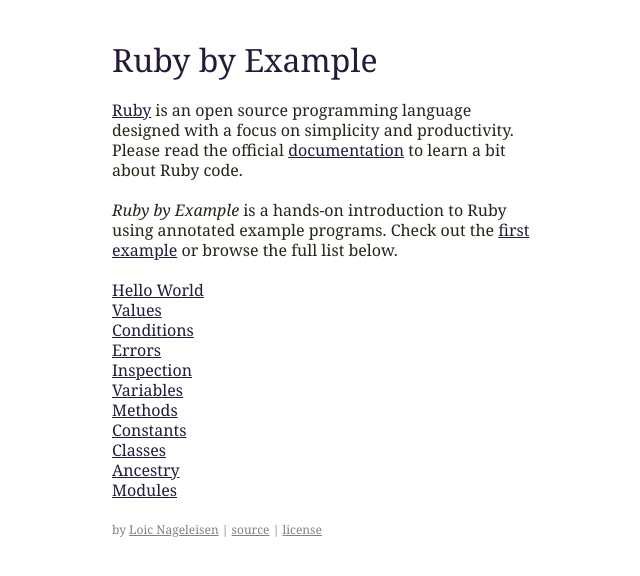
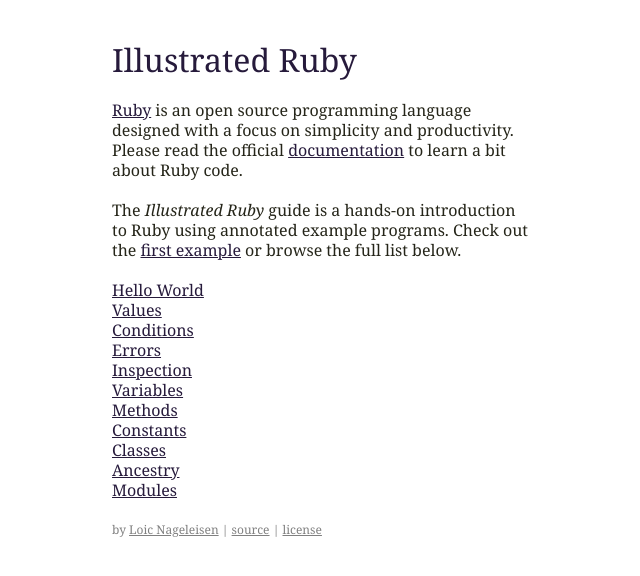
Before and after one commit to lloeki/illustrated-ruby, a Jekyll site: the page built from index.html, in a window 1280 px wide. Shown: the top 576 px of the page, without its empty margins (318-958 px from the left). Built offline with Jekyll 4.4.1, drawn with Linux system fonts in a browser that asks for light colours.

Commit message:
Fully rename to Illustrated Ruby
I woudl have named this Ruby by Example but there's a book with that
name.

```diff
--- a/_config.yml
+++ b/_config.yml
@@ -1,6 +1,6 @@
 show_dir_listing: false
 
-title: "Ruby by Example"
+title: "Illustrated Ruby"
 
 collections:
   examples:
--- a/_includes/footer.html
+++ b/_includes/footer.html
@@ -1,3 +1,3 @@
 <p class=footer>
-  by <a href="https://lloeki.dev">Loic Nageleisen</a> | <a href="https://github.com/lloeki/rubybyexample">source</a> | <a href="https://github.com/mmcgrana/rubybyexample#license">license</a>
+  by <a href="https://lloeki.dev">Loic Nageleisen</a> | <a href="https://github.com/lloeki/illustrated-ruby">source</a> | <a href="https://github.com/lloeki/illustrated-ruby#license">license</a>
 </p>
--- a/index.html
+++ b/index.html
@@ -1,6 +1,6 @@
 ---
 layout: default
-title: Ruby by Example
+title: Illustrated Ruby
 ---
 <div id="intro">
   <p>
@@ -13,7 +13,7 @@ title: Ruby by Example
   </p>
 
   <p>
-    <em>Ruby by Example</em> is a hands-on introduction
+    The <em>Illustrated Ruby</em> guide is a hands-on introduction
     to Ruby using annotated example programs. Check out
     the <a href="{{ site.examples.first.url | relative_url }}">first example</a> or
     browse the full list below.
```
Also changed, not shown: README.md.
